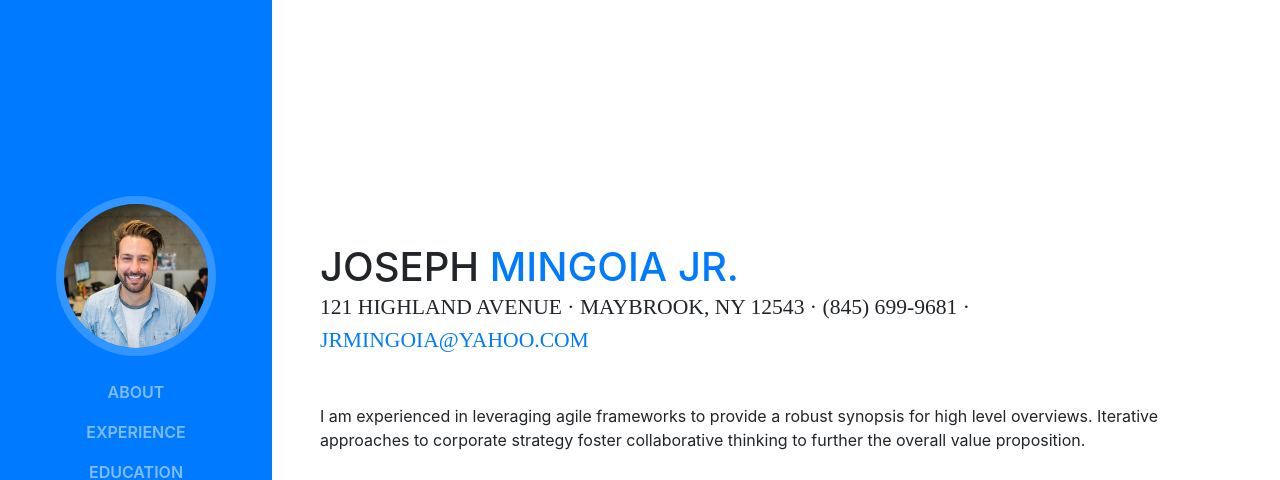
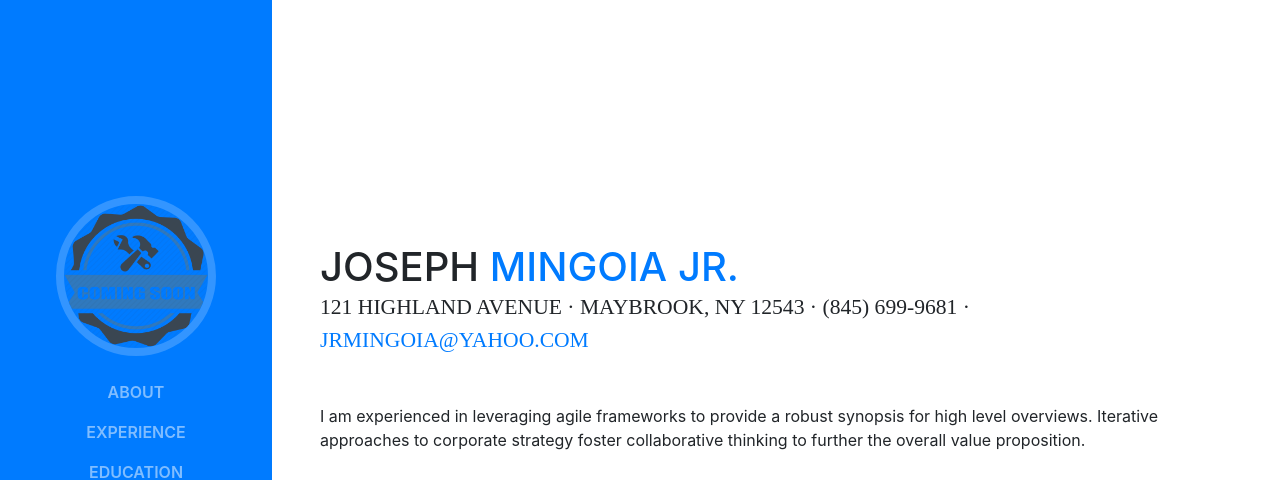
Before and after one commit to jmingoia/jmingoia.github.io, a website with bundled scripts: page index.html in a window 1280 px wide. Shown: the top 480 px of the page. Built offline with nearby package versions, Linux system fonts and the light colour scheme; a web font is replaced by a local one.

Commit message:
Added image

```diff
--- a/index.html
+++ b/index.html
@@ -31,7 +31,7 @@
       <a class="navbar-brand js-scroll-trigger" href="#page-top">
         <span class="d-block d-lg-none">Start Bootstrap</span>
         <span class="d-none d-lg-block">
-          <img class="img-fluid img-profile rounded-circle mx-auto mb-2" src="img/profile.jpg" alt="">
+          <img class="img-fluid img-profile rounded-circle mx-auto mb-2" src="img/coming_soon.png" alt="">
         </span>
       </a>
       <button class="navbar-toggler" type="button" data-toggle="collapse" data-target="#navbarSupportedContent" aria-controls="navbarSupportedContent" aria-expanded="false" aria-label="Toggle navigation">
```
Also changed, not shown: img/coming_soon.png (added).
